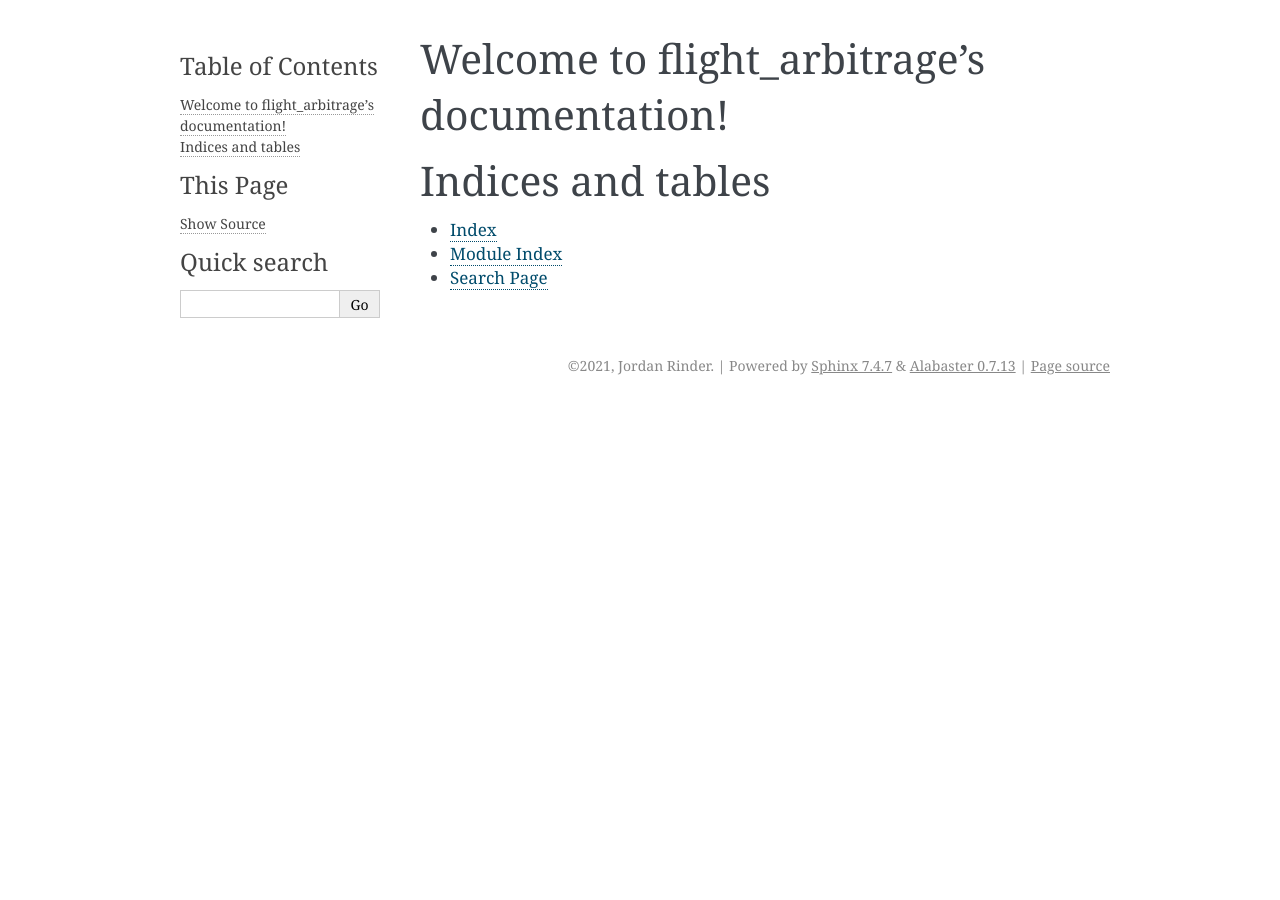
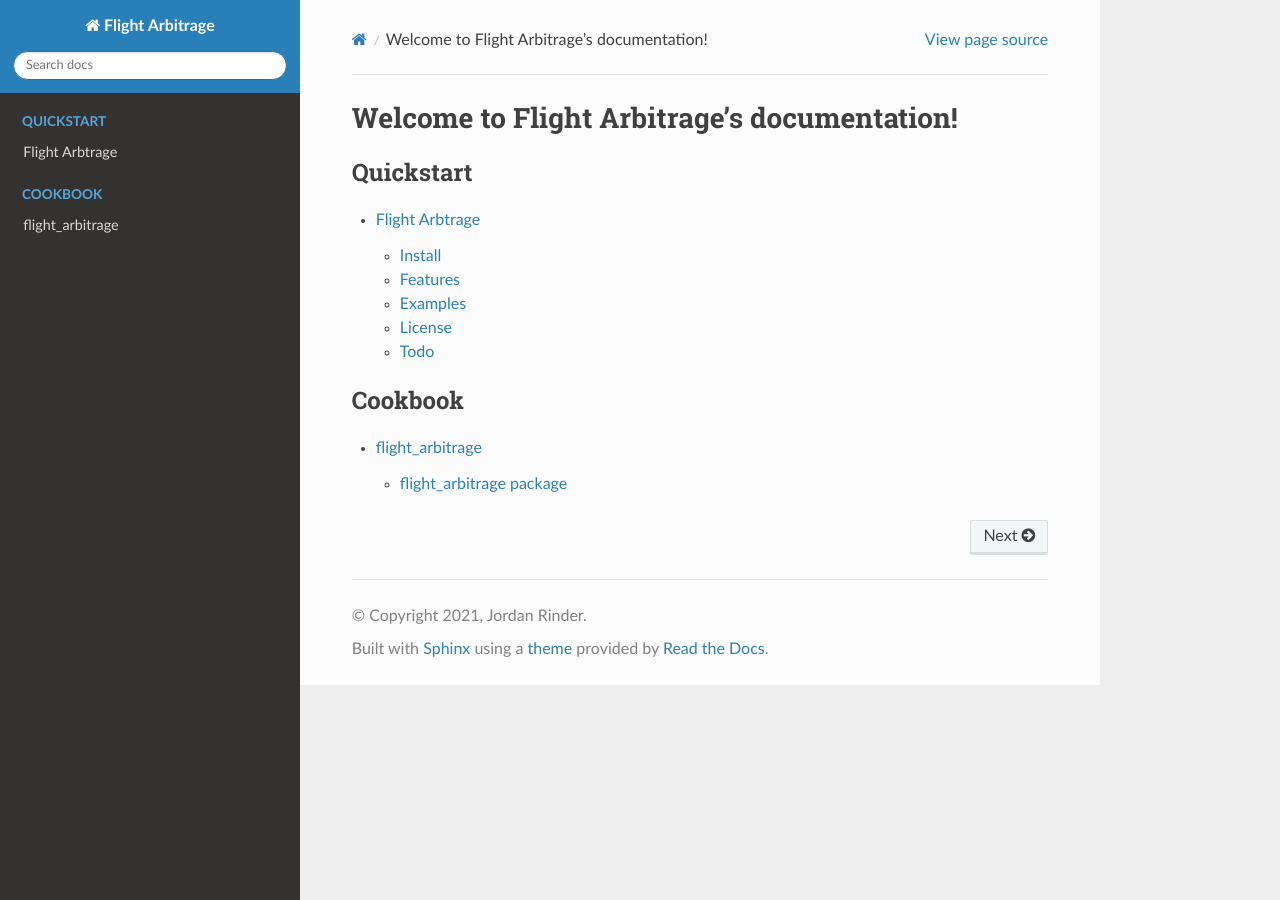
Before and after one commit to jrinder42/Flight_Arbitrage, a Sphinx documentation site: the page built from docs/source/index.rst, in a window 1280 px wide. Built offline with Sphinx 7.4.7 and the Read the Docs theme 2.0.0, drawn with Linux system fonts in a browser that asks for light colours.

Commit message:
Adding documentation and modifying README

```diff
--- a/docs/source/conf.py
+++ b/docs/source/conf.py
@@ -10,19 +10,19 @@
 # add these directories to sys.path here. If the directory is relative to the
 # documentation root, use os.path.abspath to make it absolute, like shown here.
 #
-# import os
-# import sys
-# sys.path.insert(0, os.path.abspath('.'))
+import os
+import sys
+sys.path.insert(0, os.path.abspath('../..'))
 
 
 # -- Project information -----------------------------------------------------
 
-project = "flight_arbitrage"
-copyright = "2021, Jordan Rinder"
-author = "Jordan Rinder"
+project = 'Flight Arbitrage'
+copyright = '2021, Jordan Rinder'
+author = 'Jordan Rinder'
 
 # The full version, including alpha/beta/rc tags
-release = "0.7.0"
+release = '0.7.0'
 
 
 # -- General configuration ---------------------------------------------------
@@ -30,10 +30,14 @@ release = "0.7.0"
 # Add any Sphinx extension module names here, as strings. They can be
 # extensions coming with Sphinx (named 'sphinx.ext.*') or your custom
 # ones.
-extensions = []
+extensions = [
+    'sphinx.ext.autodoc',
+    'sphinx_rtd_theme',
+    'sphinx_autodoc_typehints'
+]
 
 # Add any paths that contain templates here, relative to this directory.
-templates_path = ["_templates"]
+templates_path = ['_templates']
 
 # List of patterns, relative to source directory, that match files and
 # directories to ignore when looking for source files.
@@ -46,9 +50,9 @@ exclude_patterns = []
 # The theme to use for HTML and HTML Help pages.  See the documentation for
 # a list of builtin themes.
 #
-html_theme = "alabaster"
+html_theme = "sphinx_rtd_theme"
 
 # Add any paths that contain custom static files (such as style sheets) here,
 # relative to this directory. They are copied after the builtin static files,
 # so a file named "default.css" will overwrite the builtin "default.css".
-html_static_path = ["_static"]
+html_static_path = ['_static']
--- /dev/null
+++ b/docs/source/flight_arbitrage.flight.rst
@@ -0,0 +1,7 @@
+flight\_arbitrage.flight module
+===============================
+
+.. automodule:: flight_arbitrage.flight
+   :members:
+   :undoc-members:
+   :show-inheritance:
--- /dev/null
+++ b/docs/source/flight_arbitrage.hidden_city.rst
@@ -0,0 +1,7 @@
+flight\_arbitrage.hidden\_city module
+=====================================
+
+.. automodule:: flight_arbitrage.hidden_city
+   :members:
+   :undoc-members:
+   :show-inheritance:
--- /dev/null
+++ b/docs/source/flight_arbitrage.rst
@@ -0,0 +1,16 @@
+flight\_arbitrage package
+=========================
+
+.. automodule:: flight_arbitrage
+   :members:
+   :undoc-members:
+   :show-inheritance:
+
+Submodules
+----------
+
+.. toctree::
+   :maxdepth: 4
+
+   flight_arbitrage.flight
+   flight_arbitrage.hidden_city
--- a/docs/source/index.rst
+++ b/docs/source/index.rst
@@ -1,20 +1,19 @@
-.. flight_arbitrage documentation master file, created by
-   sphinx-quickstart on Sun Aug  8 18:37:49 2021.
+.. Flight Arbitrage documentation master file, created by
+   sphinx-quickstart on Mon Aug 16 22:27:28 2021.
    You can adapt this file completely to your liking, but it should at least
    contain the root `toctree` directive.
 
-Welcome to flight_arbitrage's documentation!
+Welcome to Flight Arbitrage's documentation!
 ============================================
 
 .. toctree::
    :maxdepth: 2
-   :caption: Contents:
+   :caption: Quickstart
 
+   quickstart
 
+.. toctree::
+   :maxdepth: 2
+   :caption: Cookbook
 
-Indices and tables
-==================
-
-* :ref:`genindex`
-* :ref:`modindex`
-* :ref:`search`
+   modules
--- /dev/null
+++ b/docs/source/modules.rst
@@ -0,0 +1,7 @@
+flight_arbitrage
+================
+
+.. toctree::
+   :maxdepth: 4
+
+   flight_arbitrage
--- /dev/null
+++ b/docs/source/quickstart.rst
@@ -0,0 +1,47 @@
+Flight Arbtrage
+===============
+
+This project adheres to `Semantic Versioning <https://semver.org/>`_
+
+Install
+-------
+
+.. code-block:: bash
+
+    pip install flight_arbitrage
+
+Features
+--------
+
+- Parse plane tickets for arbitrage opportunities
+
+- Scrape websites in a headless browser mode
+
+Examples
+--------
+
+.. code-block:: python
+
+    from flight_arbitrage.hidden_city import OneWay
+
+    arbitrage = OneWay('JFK', 'SLC', '07/10/2021')
+    a = arbitrage.find_arbitrage(headless=True)
+    print(f'Is there an arbitrage opportunity: {len(a) > 0}')
+    for d in a:
+        print(d)
+
+License
+-------
+
+Flight Arbitrage is MIT licensed, as found in the LICENSE file.
+
+Todo
+----
+
+- Finish writing docs
+
+- Incorporate readthedocs
+
+    - Include automating doc updating
+
+- Use pre-commit
```
Also changed, not shown: CHANGELOG.md (+31 -21 lines), README.md (+5 -4 lines), readthedocs.yml (added, +28 -0 lines), assets/img/platforms.svg (added), assets/img/pypi.svg (added), assets/img/python_versions.svg (added), 2 other files.
